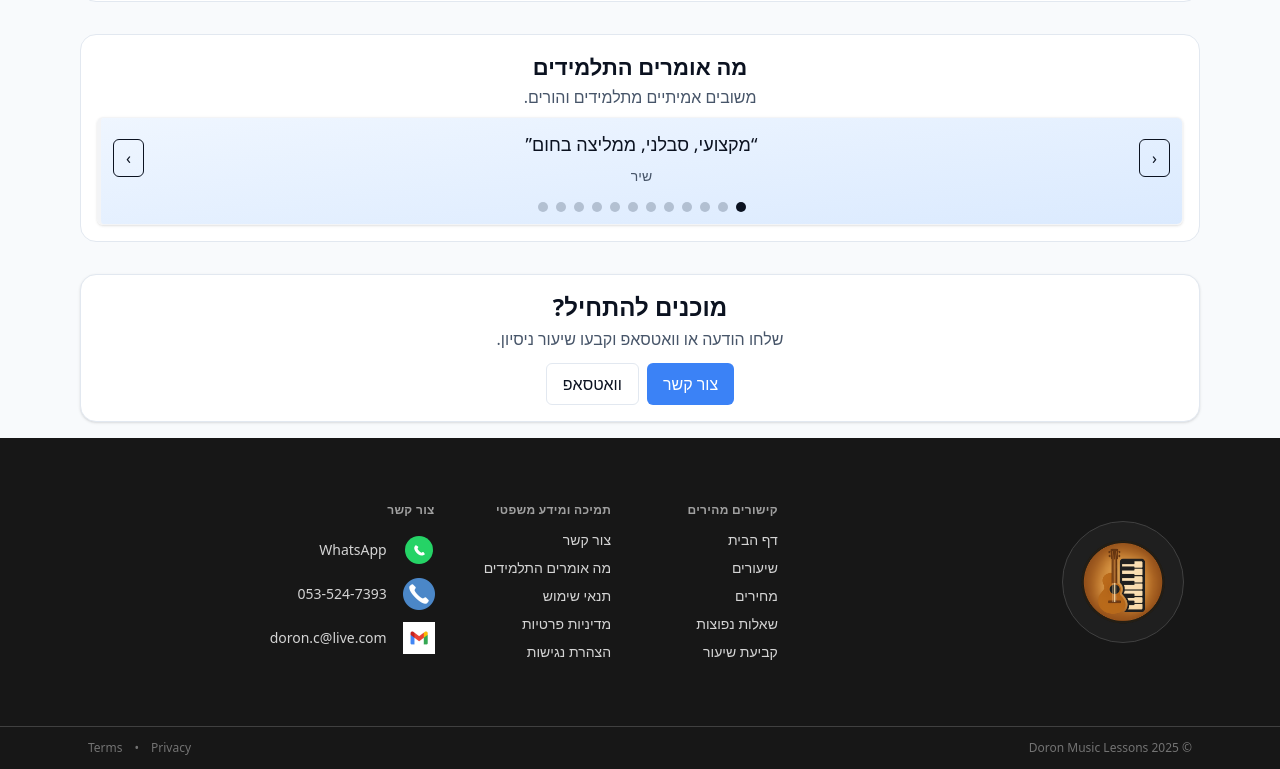
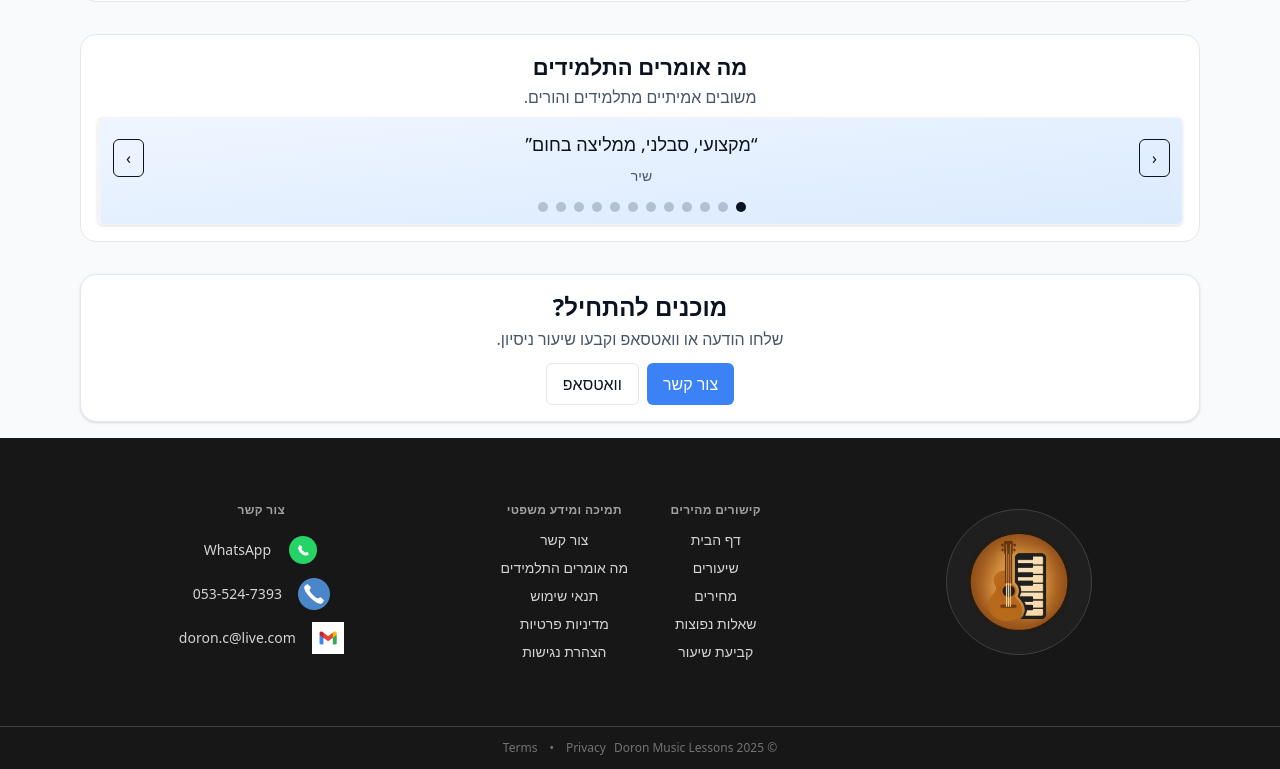
Before and after one commit to doronc36-rgb/guitar-lessons, a Next.js app: page / in a window 1280 px wide. Shown: the part 973-1742 px from the top of the page. Built offline with nearby package versions, Linux system fonts and the light colour scheme; no server answers.

Commit message:
Footer: center all text, enlarge and center logo, align contact rows, center bottom bar

```diff
--- a/src/app/components/Footer.tsx
+++ b/src/app/components/Footer.tsx
@@ -6,15 +6,15 @@ export default function Footer() {
     <footer className="bg-neutral-900 text-neutral-300">
       {/* Top area */}
       <div className="mx-auto max-w-6xl px-4 sm:px-6">
-        <div className="grid gap-8 py-16 md:grid-cols-3">
+        <div className="grid gap-8 py-16 md:grid-cols-3 md:justify-items-center text-center">
           {/* Brand */}
-          <div className="flex items-center justify-center md:justify-start">
-            <div className="p-2 rounded-full bg-neutral-800/60 border border-neutral-700 relative md:left-[-8px]">
+          <div className="flex items-center justify-center md:justify-center">
+            <div className="p-2 rounded-full bg-neutral-800/60 border border-neutral-700">
               <Image
                 src="/images/music_logo_3_optimized.png"
                 alt="Doron Music Lessons"
-                width={104}
-                height={104}
+                width={128}
+                height={128}
                 className="rounded-full block"
               />
             </div>
@@ -59,7 +59,7 @@ export default function Footer() {
                 href="https://wa.me/972535247393"
                 target="_blank"
                 rel="noopener noreferrer"
-                className="inline-flex items-center gap-4 text-sm text-neutral-300 hover:text-white"
+                className="inline-flex items-center justify-center gap-4 text-sm text-neutral-300 hover:text-white"
               >
                 <svg width="32" height="32" viewBox="0 0 32 32" xmlns="http://www.w3.org/2000/svg" aria-hidden="true">
                   <circle cx="16" cy="16" r="14" fill="#25D366" />
@@ -68,12 +68,12 @@ export default function Footer() {
                 WhatsApp
               </a>
 
-              <a href="tel:0535247393" className="inline-flex items-center gap-4 text-sm text-neutral-300 hover:text-white">
+              <a href="tel:0535247393" className="inline-flex items-center justify-center gap-4 text-sm text-neutral-300 hover:text-white">
                 <Image src="/images/phone.png" alt="Phone" width={32} height={32} />
                 053-524-7393
               </a>
 
-              <a href="mailto:doron.c@live.com" className="inline-flex items-center gap-4 text-sm text-neutral-300 hover:text-white">
+              <a href="mailto:doron.c@live.com" className="inline-flex items-center justify-center gap-4 text-sm text-neutral-300 hover:text-white">
                 <Image src="/images/email.png" alt="Email" width={32} height={32} />
                 doron.c@live.com
               </a>
@@ -84,9 +84,9 @@ export default function Footer() {
 
       {/* Bottom bar */}
       <div className="border-t border-neutral-700">
-        <div className="mx-auto max-w-6xl px-4 sm:px-6 py-3 flex flex-col items-center md:flex-row md:justify-between text-[12px] text-neutral-500">
-          <p>© Doron Music Lessons 2025</p>
-          <div className="flex items-center gap-3">
+        <div className="mx-auto max-w-6xl px-4 sm:px-6 py-3 flex flex-col items-center gap-2 md:flex-row md:justify-center text-[12px] text-neutral-500">
+          <p className="text-center">© Doron Music Lessons 2025</p>
+          <div className="flex items-center gap-3 text-center">
             <Link className="hover:text-white" href="/privacy">Privacy</Link>
             <span>•</span>
             <Link className="hover:text-white" href="/terms">Terms</Link>
```
